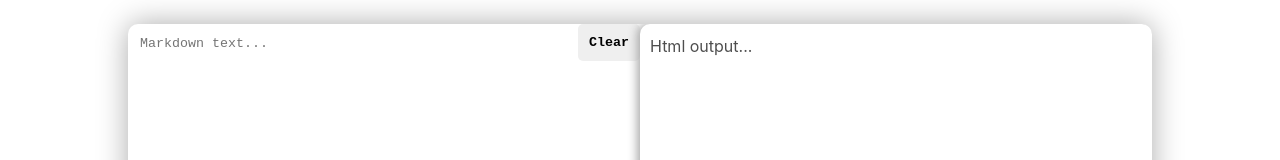
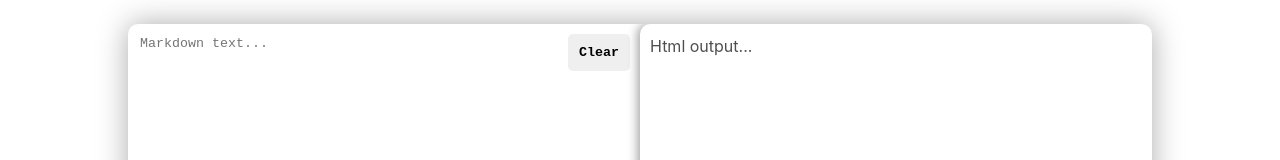
Before and after one commit to Ridoineel/mdeditor, a React (Create React App) app in the folder frontend/: page / in a window 1280 px wide. Shown: the top 160 px of the page. Built offline with nearby package versions, Linux system fonts and the light colour scheme.

Commit message:
fix local storage loading erro

```diff
--- a/frontend/src/App.js
+++ b/frontend/src/App.js
@@ -9,27 +9,29 @@ import {marked} from "marked";
 // const dompurify = createDomPurify(new JSDOM().window);
 
 function App() {
-  let [markdown, setMarkdown] = useState("");
-  let [html, setHtml] = useState("");
+  let [markdown, setMarkdown] = useState(null);
+  let [html, setHtml] = useState(null);
 
   useEffect(() => {
     let markD = localStorage.getItem("contentMarkdown");
 
-    setMarkdown(markD || "")
+    setMarkdown("" ||  markD)
   }, [])
 
   useEffect(() => {
     // convert markdown to html
     let htmlContent
 
-    if (markdown) {
+    if (markdown !== null) {
       htmlContent = marked(markdown) // dompurify.sanitize(marked(markdown))
+      // save markdown in local storage
+      localStorage.setItem("contentMarkdown", markdown);
+
+      if (markdown === "")
+        htmlContent = "Html output..."
     }else {
       htmlContent = "Html output..."
     }
-
-    // save markdown in local storage
-    localStorage.setItem("contentMarkdown", markdown);
 
     // update html text
     setHtml(htmlContent)
--- a/frontend/src/styles/main.css
+++ b/frontend/src/styles/main.css
@@ -104,9 +104,9 @@ body {
 }
 
 .clear-btn {
-    position: absolute;
-    top: 0;
-    right: 0;
+    position: sticky;
+    bottom: 95vh;
+    left: 100vw
 }
 
 .download-btn {
```
